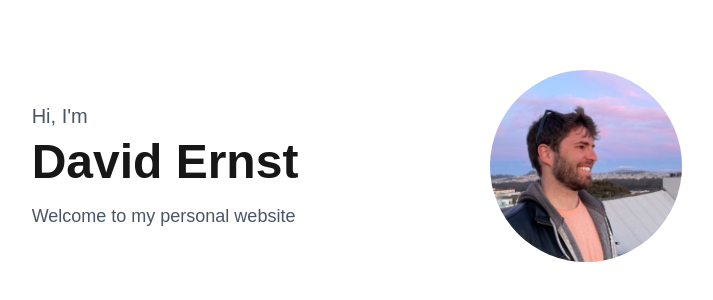
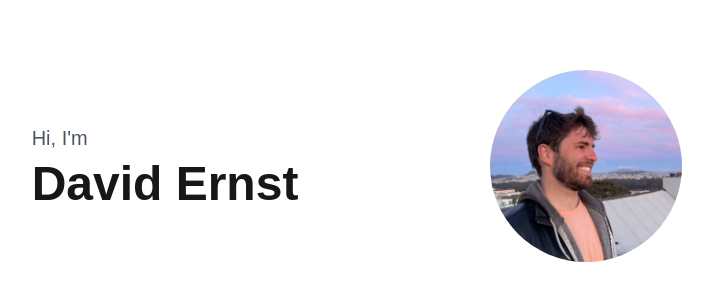
Before and after one commit to dsernst/dsernst.com-2025, a Next.js app: page / in a window 1280 px wide. Shown: the part 234-534 px from the top of the page, without its empty margins (283-996 px from the left). Built offline with nearby package versions, Linux system fonts and the light colour scheme.

Commit message:
Remove empty welcome tagline

```diff
--- a/app/page.tsx
+++ b/app/page.tsx
@@ -9,9 +9,6 @@
             Hi, I&apos;m
           </span>
           <h1 className="text-5xl font-bold">David Ernst</h1>
-          <p className="text-lg text-gray-600 dark:text-gray-300 mt-2">
-            Welcome to my personal website
-          </p>
         </div>
         <div className="relative w-48 h-48 rounded-full overflow-hidden">
           <Image
```
